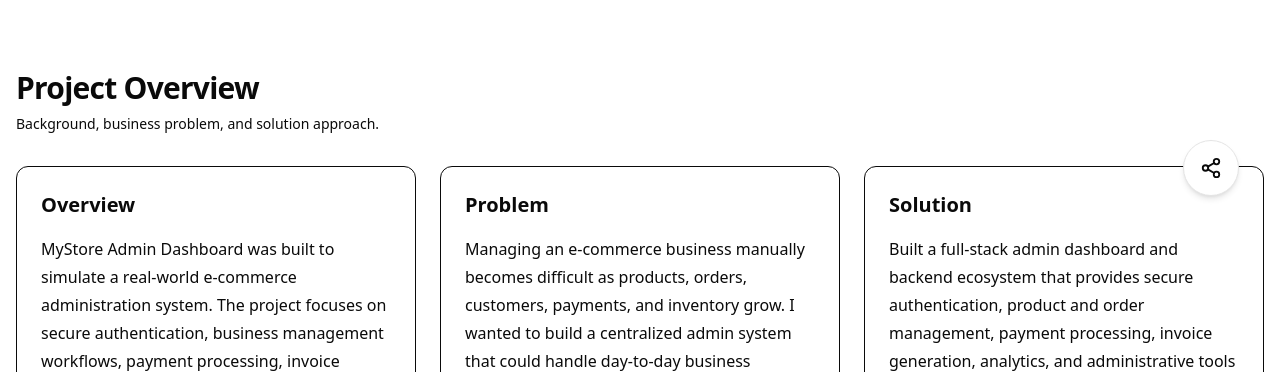
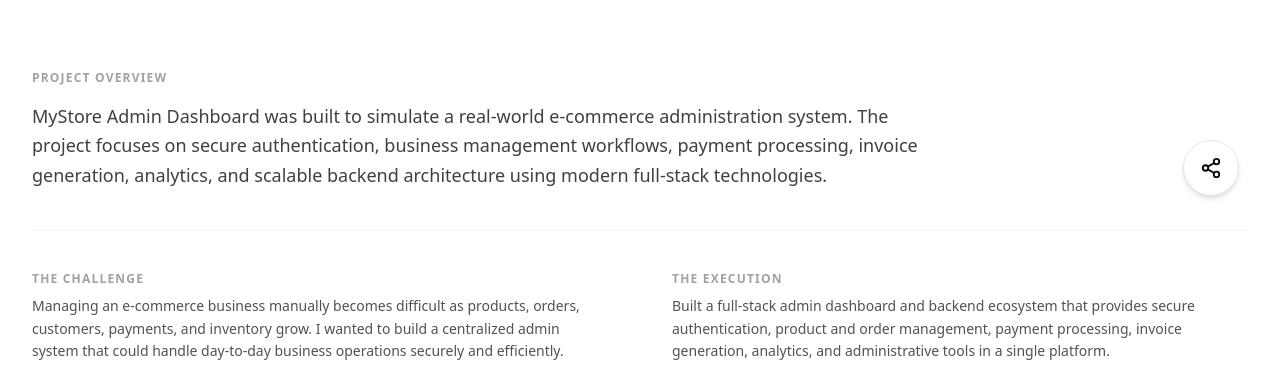
Before and after one commit to md-faizanahmad/Md_Faizan_Ahmad_Portfolio, a Next.js app: page /projects/mystore-admin-dashboard in a window 1280 px wide. Shown: the part 580-952 px from the top of the page. Built offline with nearby package versions, Linux system fonts and the light colour scheme.

Commit message:
style: apply standardized grid margins to project overview for clean balanced alignment

```diff
--- a/public/project.json
+++ b/public/project.json
@@ -10,7 +10,7 @@
     ],
 
     "description": "A production-ready admin dashboard for managing products, orders, inventory, payments, customers, analytics, and business operations for a full-stack e-commerce platform.",
-    "overview": "MyStore Admin Dashboard was built to simulate a real-world e-commerce administration system. The project focuses on secure authentication, business management workflows, payment processing, invoice generation, analytics, and scalable backend architecture using modern full-stack technologies.",
+    "overview": "MyStore Admin Dashboard is a centralized administration platform built for managing products, inventory, orders, customers, payments, and business analytics within the MyAZStore ecosystem. The project was designed to handle real-world e-commerce workflows with a focus on secure authentication, operational efficiency, scalability, and long-term maintainability.",
     "liveUrl": "https://admin.myazstore.shop",
     "codeUrl": "https://github.com/md-faizanahmad/Shop_Admin",
     "status": "Completed",
--- a/src/components/projects/components/ProjectOverview.tsx
+++ b/src/components/projects/components/ProjectOverview.tsx
@@ -1,3 +1,5 @@
+"use client";
+
 interface ProjectOverviewProps {
   overview: string;
   problem: string;
@@ -10,35 +12,46 @@ export default function ProjectOverview({
   solution,
 }: ProjectOverviewProps) {
   return (
-    <section className="mx-auto max-w-7xl px-4 py-12">
-      {/* Section Title */}
-      <div className="mb-8">
-        <h2 className="text-3xl font-bold tracking-tight">Project Overview</h2>
-        <p className="mt-2 text-sm text-muted-foreground">
-          Background, business problem, and solution approach.
-        </p>
-      </div>
-
-      <div className="grid gap-6 lg:grid-cols-3">
-        {/* Overview */}
-        <div className="rounded-xl border bg-card p-6">
-          <h3 className="mb-4 text-xl font-semibold">Overview</h3>
-
-          <p className="leading-7 text-muted-foreground">{overview}</p>
+    <section className="w-full bg-white text-black transition-colors duration-300 dark:bg-black dark:text-white">
+      {/*
+        The max-w-7xl grid centers the main workspace section container perfectly on high-res monitors,
+        while all interior header text blocks and column elements align cleanly to the same left margin line.
+      */}
+      <div className="mx-auto max-w-7xl px-4 py-12 sm:px-6 lg:px-8">
+        {/* Top Block Container */}
+        <div className="space-y-4 max-w-4xl">
+          <h2 className="text-xs font-bold uppercase tracking-widest text-neutral-400 dark:text-neutral-500">
+            Project Overview
+          </h2>
+          <p className="text-base leading-relaxed text-neutral-700 dark:text-neutral-300 sm:text-lg sm:leading-relaxed font-normal">
+            {overview}
+          </p>
         </div>
 
-        {/* Problem */}
-        <div className="rounded-xl border bg-card p-6">
-          <h3 className="mb-4 text-xl font-semibold">Problem</h3>
+        {/* Clean, low-contrast structural break line */}
+        <hr className="my-10 border-neutral-100 dark:border-neutral-900" />
 
-          <p className="leading-7 text-muted-foreground">{problem}</p>
-        </div>
+        {/* Dynamic Two Column Grid Layer */}
+        <div className="grid gap-8 sm:gap-12 md:grid-cols-2 lg:gap-16">
+          {/* Challenge / Problem Space */}
+          <div className="space-y-2">
+            <h3 className="text-xs font-bold uppercase tracking-widest text-neutral-400 dark:text-neutral-500">
+              The Challenge
+            </h3>
+            <p className="text-sm leading-relaxed text-neutral-600 dark:text-neutral-400">
+              {problem}
+            </p>
+          </div>
 
-        {/* Solution */}
-        <div className="rounded-xl border bg-card p-6">
-          <h3 className="mb-4 text-xl font-semibold">Solution</h3>
-
-          <p className="leading-7 text-muted-foreground">{solution}</p>
+          {/* Execution / Solution Space */}
+          <div className="space-y-2">
+            <h3 className="text-xs font-bold uppercase tracking-widest text-neutral-400 dark:text-neutral-500">
+              The Execution
+            </h3>
+            <p className="text-sm leading-relaxed text-neutral-600 dark:text-neutral-400">
+              {solution}
+            </p>
+          </div>
         </div>
       </div>
     </section>
```
